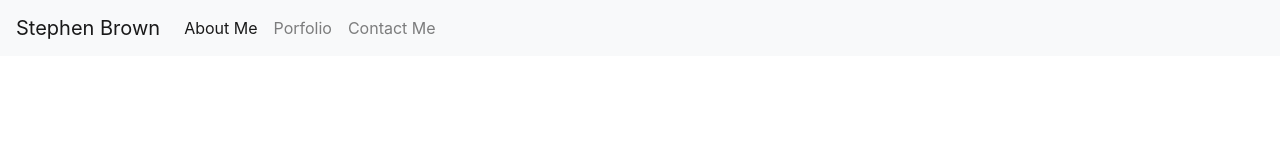
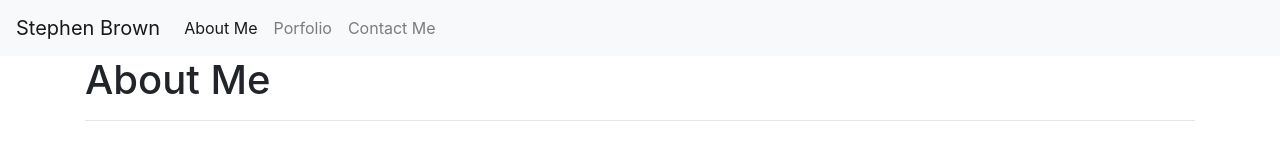
Before and after one commit to mopztopz/Bootstrap-Portfolio, a plain HTML site: page index.html in a window 1280 px wide. Drawn offline with nearby package versions, Linux system fonts and the light colour scheme.

Commit message:
Added external css

```diff
--- a/index.html
+++ b/index.html
@@ -7,6 +7,7 @@
     <meta http-equiv="X-UA-Compatible" content="ie=edge">
     <link rel="stylesheet" href="https://stackpath.bootstrapcdn.com/bootstrap/4.1.3/css/bootstrap.min.css" integrity="sha384-MCw98/SFnGE8fJT3GXwEOngsV7Zt27NXFoaoApmYm81iuXoPkFOJwJ8ERdknLPMO"
         crossorigin="anonymous">
+        <link rel="stylesheet" href="/css/style.css">
     <title>Document</title>
 </head>
 
@@ -25,6 +26,14 @@
             </div>
         </div>
     </nav>
+    <div class="container">
+        <div class="row">
+            <div class="col">
+                <h1>About Me</h1>
+                <hr>
+            </div>
+        </div>
+    </div>
 
 </body>
 
```
Also changed, not shown: css/style.css (added).
